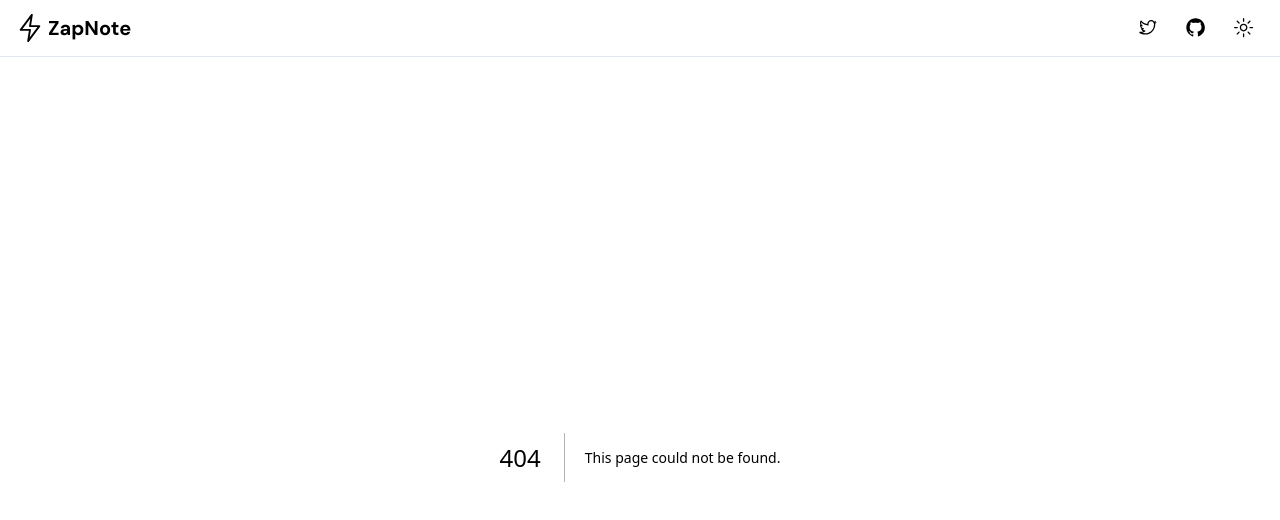
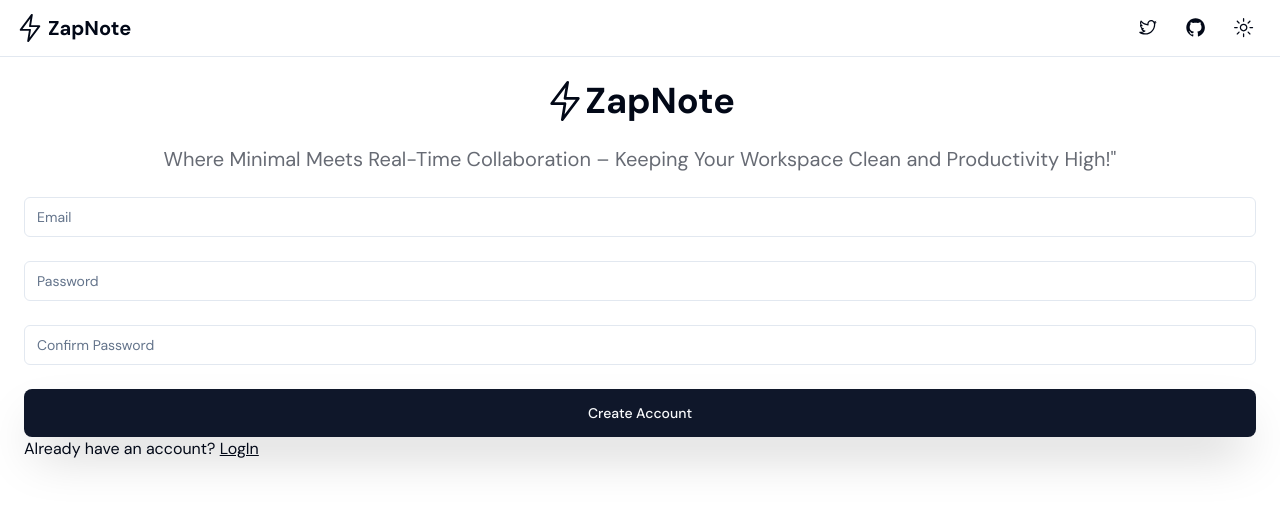
Before and after one commit to thefool76/ZapNote, a Next.js app: page /signup in a window 1280 px wide. Before the commit this address had no page. Shown: the top 520 px of the page. Built offline with nearby package versions, Linux system fonts and the light colour scheme.

Commit message:
Done with the signup page

```diff
--- /dev/null
+++ b/app/(auth)/signup/page.tsx
@@ -0,0 +1,152 @@
+'use client'
+import { useRouter } from "next/navigation";
+import { useState } from "react";
+import { z } from "zod";
+import { useMemo } from "react";
+import { useSearchParams } from "next/navigation";
+import clsx from "clsx";
+import { useForm } from "react-hook-form";
+import { zodResolver } from "@hookform/resolvers/zod";
+import Link from "next/link";
+import { LightningBoltIcon } from "@radix-ui/react-icons";
+import {
+  Form,
+  FormDescription,
+  FormField,
+  FormItem,
+  FormControl,
+  FormMessage,
+} from "@/components/ui/form";
+import { Input } from "@/components/ui/input";
+import { Button } from "@/components/ui/button";
+
+const SingUpFormSchema = z
+  .object({
+    email: z.string().describe("Email").email({ message: "invalid Email" }),
+    password: z
+      .string()
+      .describe("Password")
+      .min(6, "password should be minimum 6 characters"),
+    confirmPassword: z
+      .string()
+      .describe("confirm password")
+      .min(6, "password should be minimum 6 characters"),
+  })
+  .refine((data) => data.password === data.confirmPassword, {
+    message: "Passwords don't match",
+    path: ["confirmPassword"],
+  });
+const Singup = () => {
+  const router = useRouter();
+  const searchParams = useSearchParams();
+  const [submitError, setSubmitError] = useState("");
+  const [confirmation, setConfirmation] = useState(false);
+
+  const codeExchangeError = useMemo(() => {
+    if (!searchParams) return "";
+    return searchParams.get("error_description");
+  }, [searchParams]);
+
+  const confirmationAndErrorStyles = useMemo(
+    () =>
+      clsx("bg-primary", {
+        "bg-red-500/10": codeExchangeError,
+        "border-red-500/50": codeExchangeError,
+        "text-red-700": codeExchangeError,
+      }),
+    []
+  );
+
+  const form = useForm<z.infer<typeof SingUpFormSchema>>({
+    mode: "onChange",
+    resolver: zodResolver(SingUpFormSchema),
+    defaultValues: { email: "", password: "", confirmPassword: "" },
+  });
+
+  const onSubmit = () => {};
+
+  const isLoading = form.formState.isSubmitting;
+  const signUpHandler = () => {};
+
+  return (
+    <Form {...form}>
+      <form
+        onChange={() => {
+          if (submitError) setSubmitError("");
+        }}
+        onSubmit={form.handleSubmit(onSubmit)}
+        className="w-full sm:justify-center sm-w[400px] space-y-6 flex-col"
+      >
+        <Link href="/" className="w-full  flex justify-center items-center">
+          <LightningBoltIcon className="w-10 h-10" />
+          <h1 className=" text-4xl font-bold">ZapNote</h1>
+        </Link>
+        <FormDescription className="text-center text-foreground/60 text-xl">
+          Where Minimal Meets Real-Time Collaboration – Keeping Your Workspace
+          Clean and Productivity High!"
+        </FormDescription>
+        {!confirmation &&
+          (!codeExchangeError && (
+            <>
+            <FormField
+          disabled={isLoading}
+          control={form.control}
+          name="email"
+          render={(field) => (
+            <FormItem>
+              <FormControl>
+                <Input type="email" placeholder="Email" {...field} />
+              </FormControl>
+              <FormMessage />
+            </FormItem>
+          )}
+        />
+
+        <FormField
+          disabled={isLoading}
+          control={form.control}
+          name="password"
+          render={(field) => (
+            <FormItem>
+              <FormControl>
+                <Input type="password" placeholder="Password" {...field} />
+              </FormControl>
+              <FormMessage />
+            </FormItem>
+          )}
+        />
+
+<FormField
+          disabled={isLoading}
+          control={form.control}
+          name="confirmPassword"
+          render={(field) => (
+            <FormItem>
+              <FormControl>
+                <Input type="password" placeholder="Confirm Password" {...field} />
+              </FormControl>
+              <FormMessage />
+            </FormItem>
+          )}
+        />
+              <Button type="submit" className="w-full p-6" disabled={isLoading}>
+                Create Account
+              </Button>
+            </>
+          ))}
+        {submitError && <FormMessage>{submitError}</FormMessage>}
+        <span className="self-container">
+          Already have an account?{" "}
+          <Link href="/login" className="underline">
+            LogIn
+          </Link>
+        </span>
+        {(confirmation || codeExchangeError) && <>
+
+        </>}
+      </form>
+    </Form>
+  );
+};
+
+export default Singup;
```
